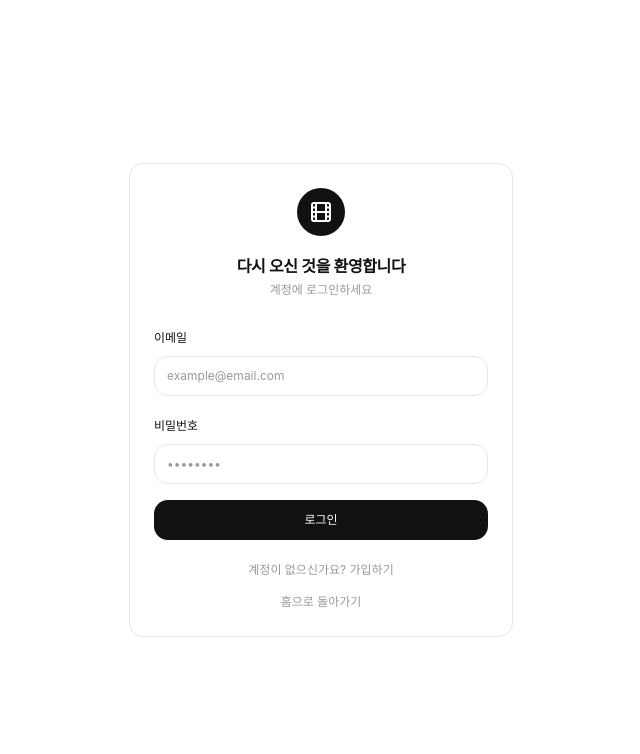
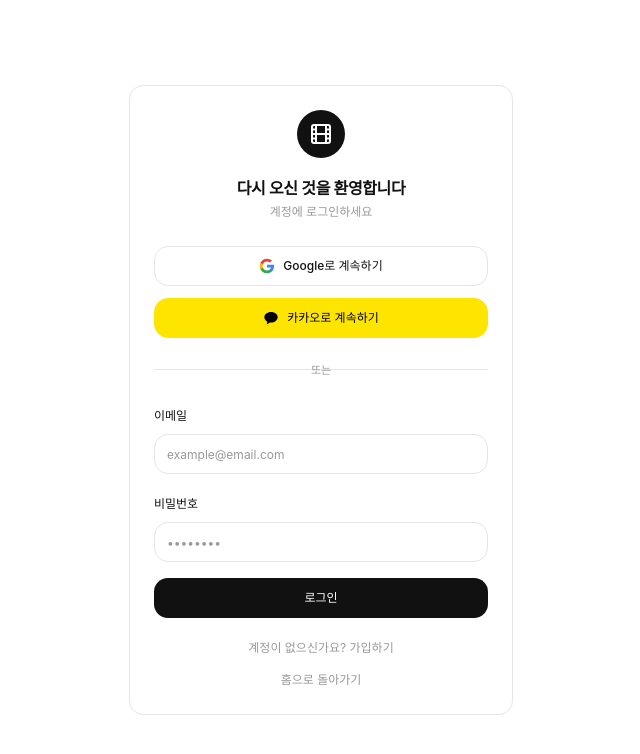
Before and after one commit to kangbjin01/moviemaker-001, a Next.js app: page /login in a window 1280 px wide. Shown: the top 754 px of the page, without its empty margins (319-959 px from the left). Built offline with nearby package versions, Linux system fonts and the light colour scheme; no server answers.

Commit message:
feat: 소셜 로그인 추가 (Google, 카카오)
- Google OAuth 로그인 버튼 추가
- 카카오 OAuth 로그인 버튼 추가
- 기존 이메일/비밀번호 로그인 유지
- 로그인 UI 개선 (소셜 버튼 + 구분선 + 폼)

Co-Authored-By: Claude Opus 4.5 <noreply@anthropic.com>

```diff
--- a/src/app/(auth)/login/page.tsx
+++ b/src/app/(auth)/login/page.tsx
@@ -9,6 +9,42 @@ import { Card, CardContent, CardDescription, CardHeader, CardTitle } from '@/com
 import { Film, Loader2 } from 'lucide-react'
 import { createClient } from '@/lib/supabase/client'
 
+// Google Icon
+function GoogleIcon({ className }: { className?: string }) {
+  return (
+    <svg className={className} viewBox="0 0 24 24">
+      <path
+        fill="#4285F4"
+        d="M22.56 12.25c0-.78-.07-1.53-.2-2.25H12v4.26h5.92c-.26 1.37-1.04 2.53-2.21 3.31v2.77h3.57c2.08-1.92 3.28-4.74 3.28-8.09z"
+      />
+      <path
+        fill="#34A853"
+        d="M12 23c2.97 0 5.46-.98 7.28-2.66l-3.57-2.77c-.98.66-2.23 1.06-3.71 1.06-2.86 0-5.29-1.93-6.16-4.53H2.18v2.84C3.99 20.53 7.7 23 12 23z"
+      />
+      <path
+        fill="#FBBC05"
+        d="M5.84 14.09c-.22-.66-.35-1.36-.35-2.09s.13-1.43.35-2.09V7.07H2.18C1.43 8.55 1 10.22 1 12s.43 3.45 1.18 4.93l2.85-2.22.81-.62z"
+      />
+      <path
+        fill="#EA4335"
+        d="M12 5.38c1.62 0 3.06.56 4.21 1.64l3.15-3.15C17.45 2.09 14.97 1 12 1 7.7 1 3.99 3.47 2.18 7.07l3.66 2.84c.87-2.6 3.3-4.53 6.16-4.53z"
+      />
+    </svg>
+  )
+}
+
+// Kakao Icon
+function KakaoIcon({ className }: { className?: string }) {
+  return (
+    <svg className={className} viewBox="0 0 24 24">
+      <path
+        fill="#000000"
+        d="M12 3c-5.52 0-10 3.59-10 8.03 0 2.83 1.87 5.32 4.68 6.73-.15.53-.96 3.41-1 3.62 0 .05.02.1.05.14.05.05.12.08.19.08.1 0 .2-.05.28-.12l4.26-2.84c.5.07 1.01.11 1.54.11 5.52 0 10-3.6 10-8.03S17.52 3 12 3z"
+      />
+    </svg>
+  )
+}
+
 export default function LoginPage() {
   const router = useRouter()
   const [isLogin, setIsLogin] = useState(true)
@@ -16,9 +52,30 @@ export default function LoginPage() {
   const [password, setPassword] = useState('')
   const [name, setName] = useState('')
   const [isLoading, setIsLoading] = useState(false)
+  const [isSocialLoading, setIsSocialLoading] = useState<string | null>(null)
   const [error, setError] = useState<string | null>(null)
 
   const supabase = createClient()
+
+  // Social login handler
+  const handleSocialLogin = async (provider: 'google' | 'kakao') => {
+    setIsSocialLoading(provider)
+    setError(null)
+
+    try {
+      const { error } = await supabase.auth.signInWithOAuth({
+        provider,
+        options: {
+          redirectTo: `${window.location.origin}/auth/callback`,
+        },
+      })
+
+      if (error) throw error
+    } catch (err: any) {
+      setError(err.message)
+      setIsSocialLoading(null)
+    }
+  }
 
   const handleSubmit = async (e: React.FormEvent) => {
     e.preventDefault()
@@ -111,6 +168,49 @@ export default function LoginPage() {
         </CardDescription>
       </CardHeader>
       <CardContent>
+        {/* Social Login Buttons */}
+        <div className="space-y-3">
+          <Button
+            type="button"
+            variant="outline"
+            className="w-full"
+            onClick={() => handleSocialLogin('google')}
+            disabled={!!isSocialLoading || isLoading}
+          >
+            {isSocialLoading === 'google' ? (
+              <Loader2 className="mr-2 h-4 w-4 animate-spin" />
+            ) : (
+              <GoogleIcon className="mr-2 h-4 w-4" />
+            )}
+            Google로 계속하기
+          </Button>
+          <Button
+            type="button"
+            variant="outline"
+            className="w-full bg-[#FEE500] hover:bg-[#FEE500]/90 text-black border-[#FEE500]"
+            onClick={() => handleSocialLogin('kakao')}
+            disabled={!!isSocialLoading || isLoading}
+          >
+            {isSocialLoading === 'kakao' ? (
+              <Loader2 className="mr-2 h-4 w-4 animate-spin" />
+            ) : (
+              <KakaoIcon className="mr-2 h-4 w-4" />
+            )}
+            카카오로 계속하기
+          </Button>
+        </div>
+
+        {/* Divider */}
+        <div className="relative my-6">
+          <div className="absolute inset-0 flex items-center">
+            <div className="w-full border-t border-border" />
+          </div>
+          <div className="relative flex justify-center text-xs uppercase">
+            <span className="bg-card px-2 text-muted-foreground">또는</span>
+          </div>
+        </div>
+
+        {/* Email/Password Form */}
         <form onSubmit={handleSubmit} className="space-y-4">
           {!isLogin && (
             <div className="space-y-2">
@@ -121,7 +221,7 @@ export default function LoginPage() {
                 value={name}
                 onChange={(e) => setName(e.target.value)}
                 required={!isLogin}
-                disabled={isLoading}
+                disabled={isLoading || !!isSocialLoading}
               />
             </div>
           )}
@@ -133,7 +233,7 @@ export default function LoginPage() {
               value={email}
               onChange={(e) => setEmail(e.target.value)}
               required
-              disabled={isLoading}
+              disabled={isLoading || !!isSocialLoading}
             />
           </div>
           <div className="space-y-2">
@@ -145,13 +245,13 @@ export default function LoginPage() {
               onChange={(e) => setPassword(e.target.value)}
               required
               minLength={6}
-              disabled={isLoading}
+              disabled={isLoading || !!isSocialLoading}
             />
           </div>
           {error && (
             <p className="text-sm text-red-500">{error}</p>
           )}
-          <Button type="submit" className="w-full" disabled={isLoading}>
+          <Button type="submit" className="w-full" disabled={isLoading || !!isSocialLoading}>
             {isLoading ? (
               <Loader2 className="mr-2 h-4 w-4 animate-spin" />
             ) : null}
```
